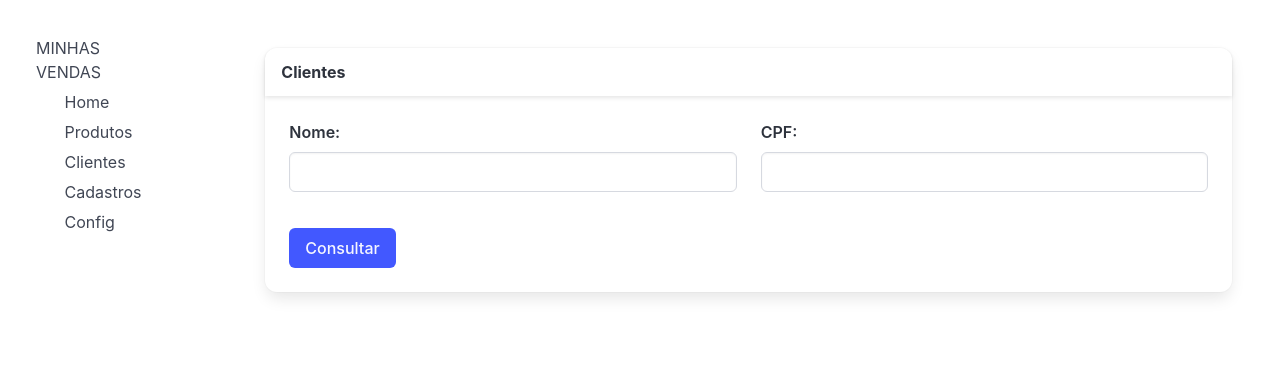
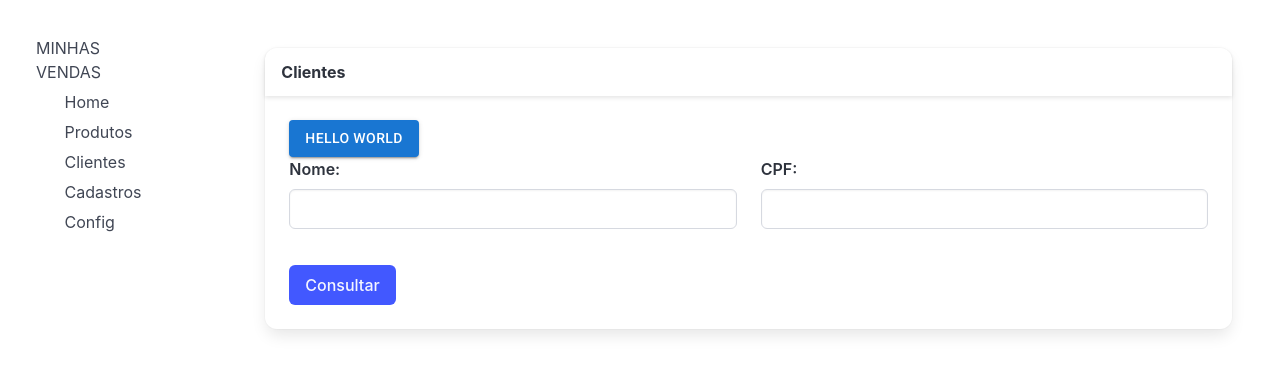
Before and after one commit to mateusbosquetti/Spring-Next-Projeto, a Next.js app in the folder vendas-app/: page /consultas/clientes in a window 1280 px wide. Shown: the top 374 px of the page. Built offline with nearby package versions, Linux system fonts and the light colour scheme.

Commit message:
feat: Material UI Adicionado

```diff
--- a/vendas-app/src/app/layout.tsx
+++ b/vendas-app/src/app/layout.tsx
@@ -2,6 +2,10 @@
 import { Geist, Geist_Mono } from "next/font/google";
 import "bulma/css/bulma.css";
 import "components/common/loader/loader.css";
+import '@fontsource/roboto/300.css';
+import '@fontsource/roboto/400.css';
+import '@fontsource/roboto/500.css';
+import '@fontsource/roboto/700.css';
 
 const geistSans = Geist({
   variable: "--font-geist-sans",
--- a/vendas-app/src/components/clientes/listagem/index.tsx
+++ b/vendas-app/src/components/clientes/listagem/index.tsx
@@ -4,6 +4,7 @@
 import { Layout } from "components/layout";
 import { useClientService } from "pasta/services";
 import { useState } from "react";
+import Button from '@mui/material/Button';
 
 interface ConsultaClientesForm {
   nome?: string;
@@ -26,6 +27,7 @@
 
   return (
     <Layout titulo="Clientes">
+      <Button variant="contained">Hello world</Button>
       <form>
         <div className="columns">
           <Input
```
Also changed, not shown: vendas-app/package.json (+7 -0 lines), 1 other file (tests, documents, lock files or other folders).
